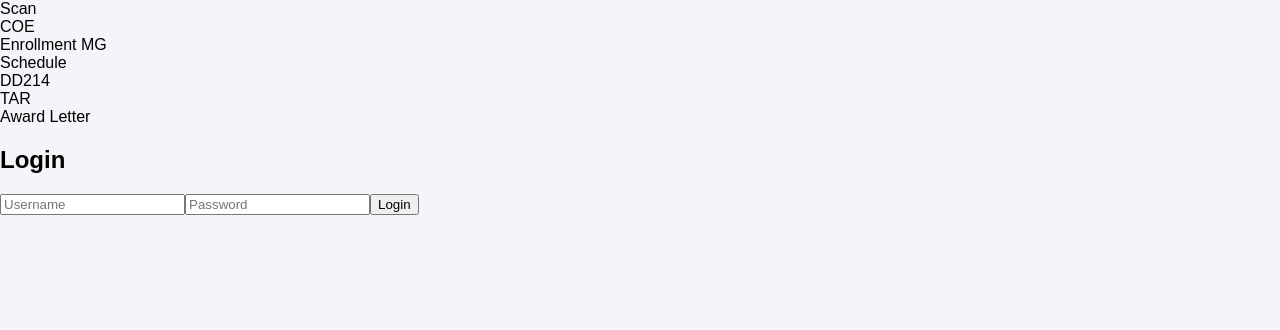
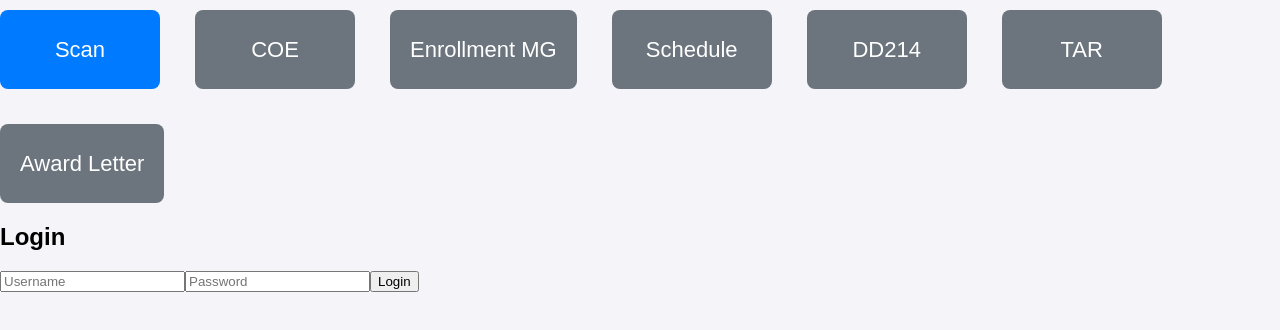
Before and after one commit to duyngo3225/veterancenterv2, a React (Create React App) app in the folder frontend/: page / in a window 1280 px wide. Shown: the top 330 px of the page. Built offline with nearby package versions, Linux system fonts and the light colour scheme.

Commit message:
buttons look better

```diff
--- /dev/null
+++ b/frontend/src/components/navigation.css
@@ -0,0 +1,103 @@
+/* Reset body and html margin and padding */
+html, body {
+    margin: 0;
+    padding: 0;
+    box-sizing: border-box;
+    height: 100%; /* Ensure the body takes up the full viewport height */
+}
+
+/* General layout for the navigation bar */
+.navbar {
+    display: flex;
+    justify-content: center; /* Center buttons horizontally */
+    align-items: center;
+    flex-wrap: wrap; /* Allow buttons to wrap to the next line if needed */
+    margin: 0; /* Remove margin from the top */
+    padding-top: 10px; /* Optional padding to give some space from the top */
+}
+
+/* Container holding the buttons */
+.navbar .container {
+    display: flex;
+    flex-wrap: wrap; /* Ensure the buttons wrap if the screen size is small */
+    gap: 35px; /* Adds spacing between the buttons */
+}
+
+/* Styling for individual reference buttons */
+.box {
+    background-color: #6c757d; /* Gray background for reference buttons */
+    color: white;
+    padding: 12px 20px; /* Keep the padding to add space inside the box */
+    border-radius: 8px;
+    cursor: pointer;
+    transition: background-color 0.3s ease;
+    text-align: center;
+    font-size: 22px; /* Increased font size */
+    min-width: 120px; /* Ensures a consistent button size */
+    display: flex; /* Enable flexbox layout */
+    justify-content: center; /* Center text horizontally */
+    align-items: center; /* Center text vertically */
+    height: 55px; /* Maintain the box height */
+    line-height: normal; /* Allow line-height to be normal for better wrapping */
+    overflow: hidden; /* Hide any overflow */
+}
+/* Special styling for the Scan button */
+.box-scan {
+    background-color: #007bff; /* Blue background for Scan button */
+}
+
+/* Hover effects for buttons */
+.box:hover {
+    background-color: #5a6268; /* Darker gray on hover for reference buttons */
+}
+
+.box-scan:hover {
+    background-color: #0056b3; /* Darker blue on hover for Scan button */
+}
+
+/* Modal styles */
+.modal {
+    position: fixed;
+    top: 0;
+    left: 0;
+    width: 100%;
+    height: 100%;
+    background-color: rgba(0, 0, 0, 0.6); /* Transparent black background */
+    display: flex;
+    justify-content: center;
+    align-items: center;
+    z-index: 1000;
+    margin: 0; /* Ensure no margin around the modal */
+}
+
+/* Modal content */
+.modal-content {
+    background-color: white;
+    padding: 30px;
+    border-radius: 8px;
+    box-shadow: 0 4px 12px rgba(0, 0, 0, 0.3);
+    text-align: center;
+    width: 80%;
+    max-width: 500px;
+}
+
+/* Close button for modal */
+.close {
+    position: absolute;
+    top: 15px;
+    right: 20px;
+    font-size: 30px;
+    cursor: pointer;
+    color: #333;
+}
+
+/* Heading inside the modal */
+.modal-content h2 {
+    margin-bottom: 20px;
+    color: #333;
+}
+
+/* Paragraph text in the modal */
+.modal-content p {
+    color: #666;
+}
--- a/frontend/src/components/navigation.js
+++ b/frontend/src/components/navigation.js
@@ -1,4 +1,5 @@
 import React, { useState } from 'react';
+import './navigation.css';
 
 const Navigation = () => {
     const [modal, setModal] = useState('');
--- /dev/null
+++ b/frontend/src/components/searchfunction.css
@@ -0,0 +1,43 @@
+.search-container {
+    width: 100%; /* Full width of the parent */
+    max-width: 200px; /* Adjusted max width for smaller size (previously 250px) */
+    margin: 20px auto; /* Center the container with margin */
+    padding: 12px; /* Reduced padding for inner spacing */
+    background-color: #ffffff; /* Background color */
+    border: 2px solid #007bff; /* Border color */
+    border-radius: 10px; /* Rounded corners */
+    box-shadow: 0 4px 15px rgba(0, 0, 0, 0.2); /* Shadow for depth */
+    display: flex; /* Use flexbox */
+    justify-content: center; /* Center items horizontally */
+    align-items: center; /* Center items vertically */
+}
+
+.search-input {
+    padding: 12px; /* Slightly reduced padding */
+    width: calc(100% - 70px); /* Adjusted width for input (slightly less space for button) */
+    border: none; /* Remove the border from the input */
+    border-radius: 5px; /* Rounded corners */
+    font-size: 15px; /* Reduced font size slightly */
+    transition: border-color 0.3s; /* Transition for focus effect */
+}
+
+.search-input:focus {
+    outline: none; /* Remove default outline */
+    box-shadow: 0 0 5px rgba(0, 123, 255, 0.5); /* Shadow on focus */
+}
+
+.clear-button {
+    margin-left: 8px; /* Reduced space between input and button */
+    background-color: #dc3545; /* Red background */
+    color: white; /* White text */
+    border: none; /* No border */
+    border-radius: 5px; /* Rounded corners */
+    padding: 6px 10px; /* Adjusted padding for button */
+    cursor: pointer; /* Pointer cursor on hover */
+    font-size: 18px; /* Slightly reduced font size */
+    transition: background-color 0.3s; /* Transition for hover effect */
+}
+
+.clear-button:hover {
+    background-color: #c82333; /* Darker red on hover */
+}
--- a/frontend/src/components/searchfunction.js
+++ b/frontend/src/components/searchfunction.js
@@ -1,16 +1,20 @@
 import React from 'react';
+import './searchfunction.css';
 
 
 const Search = ({ searchTerm, setSearchTerm }) => {
     return (
-        <div>
+        <div className="search-container">
             <input
                 type="text"
+                className="search-input"
                 placeholder="Search for veteran..."
                 value={searchTerm}
                 onChange={(e) => setSearchTerm(e.target.value)}
             />
-            <button onClick={() => setSearchTerm('')}>x</button>
+            <button
+            className="clear-button"
+            onClick={() => setSearchTerm('')}>x</button>
         </div>
     );
 };
```
